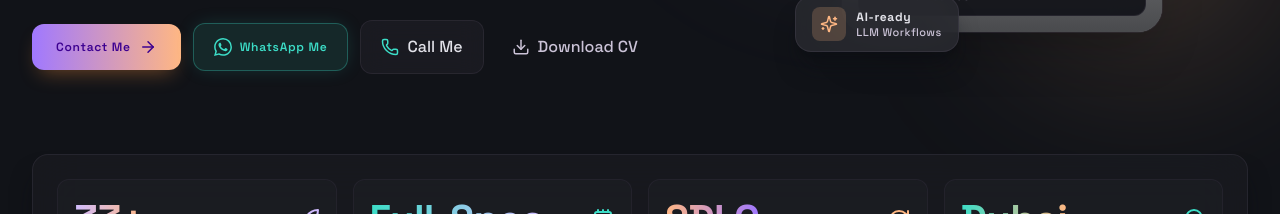
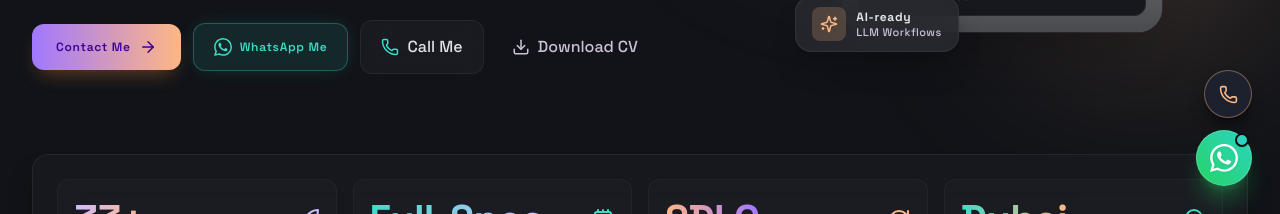
Before and after one commit to lofy-lv/sebin-mathew-portfolio, a Next.js app: page / in a window 1280 px wide. Shown: the part 586-800 px from the top of the page. Built offline with nearby package versions, Linux system fonts and the light colour scheme; grey boxes are pictures that could not be loaded.

Commit message:
feat: add WhatsApp and direct call floating widget across all pages

```diff
--- a/src/app/layout.tsx
+++ b/src/app/layout.tsx
@@ -2,6 +2,7 @@ import type { Metadata } from "next";
 import "./globals.css";
 import { Navbar } from "@/components/layout/Navbar";
 import { Footer } from "@/components/layout/Footer";
+import { FloatingContactWidget } from "@/components/ui/FloatingContactWidget";
 
 export const metadata: Metadata = {
   metadataBase: new URL("https://sebinmathew.com"),
@@ -56,6 +57,7 @@ export default function RootLayout({
         <Navbar />
         <div className="flex-1 pt-20">{children}</div>
         <Footer />
+        <FloatingContactWidget />
       </body>
     </html>
   );
--- /dev/null
+++ b/src/components/ui/FloatingContactWidget.tsx
@@ -0,0 +1,79 @@
+"use client";
+
+import React, { useState, useEffect } from "react";
+import { siteConfig } from "@/data/site-config";
+import { Icons } from "@/components/ui/Icons";
+
+export function FloatingContactWidget() {
+  const [mounted, setMounted] = useState(false);
+
+  useEffect(() => {
+    setMounted(true);
+  }, []);
+
+  if (!mounted) return null;
+
+  return (
+    <aside
+      aria-label="Quick Contact Floating Actions"
+      className="fixed bottom-5 right-5 sm:bottom-7 sm:right-7 z-50 flex flex-col items-end gap-3 pointer-events-auto"
+    >
+      {/* 1. Direct Call Action Button */}
+      <div className="relative group flex items-center">
+        {/* Tooltip (Desktop) */}
+        <div
+          role="tooltip"
+          className="pointer-events-none absolute right-full mr-3 px-3 py-1.5 rounded-xl bg-[#1D2330]/95 backdrop-blur-xl border border-outline-variant/30 text-on-surface text-xs font-label-md font-semibold whitespace-nowrap opacity-0 -translate-x-2 group-hover:opacity-100 group-hover:translate-x-0 transition-all duration-200 shadow-xl hidden sm:flex items-center gap-1.5"
+        >
+          <span className="w-1.5 h-1.5 rounded-full bg-secondary"></span>
+          <span>Call: {siteConfig.contact.phone}</span>
+        </div>
+
+        {/* Call Link */}
+        <a
+          href={siteConfig.contact.phoneHref}
+          aria-label={`Call Sebin Mathew in UAE at ${siteConfig.contact.phone}`}
+          className="w-12 h-12 rounded-full bg-[#1D2330]/90 backdrop-blur-md border border-secondary/40 text-secondary hover:text-white hover:bg-secondary/20 hover:border-secondary hover:scale-105 active:scale-95 transition-all duration-300 flex items-center justify-center shadow-lg shadow-black/50 group focus:outline-none focus:ring-2 focus:ring-secondary focus:ring-offset-2 focus:ring-offset-surface"
+        >
+          <Icons.Phone size={19} className="transition-transform group-hover:rotate-12" />
+        </a>
+      </div>
+
+      {/* 2. WhatsApp Action Button */}
+      <div className="relative group flex items-center">
+        {/* Tooltip (Desktop) */}
+        <div
+          role="tooltip"
+          className="pointer-events-none absolute right-full mr-3 px-3 py-1.5 rounded-xl bg-[#1D2330]/95 backdrop-blur-xl border border-tertiary/30 text-on-surface text-xs font-label-md font-semibold whitespace-nowrap opacity-0 -translate-x-2 group-hover:opacity-100 group-hover:translate-x-0 transition-all duration-200 shadow-xl hidden sm:flex items-center gap-1.5"
+        >
+          <span className="w-1.5 h-1.5 rounded-full bg-tertiary animate-pulse"></span>
+          <span>WhatsApp Quick-Chat</span>
+        </div>
+
+        {/* Subtle Ambient Pulse Ring */}
+        <span
+          className="absolute -inset-1 rounded-full bg-[#25D366] opacity-25 animate-ping pointer-events-none"
+          aria-hidden="true"
+        />
+
+        {/* WhatsApp Link */}
+        <a
+          href={siteConfig.contact.whatsappUrl}
+          target="_blank"
+          rel="noopener noreferrer"
+          aria-label="Chat with Sebin Mathew on WhatsApp"
+          className="relative w-14 h-14 rounded-full bg-gradient-to-tr from-[#25D366] to-[#2DD4BF] text-white shadow-xl shadow-[#25D366]/30 hover:shadow-2xl hover:shadow-[#25D366]/50 hover:scale-110 active:scale-95 transition-all duration-300 flex items-center justify-center border border-white/20 focus:outline-none focus:ring-2 focus:ring-[#2DD4BF] focus:ring-offset-2 focus:ring-offset-surface"
+        >
+          <Icons.WhatsApp size={28} className="drop-shadow-sm transition-transform group-hover:scale-110" />
+
+          {/* Online / Active Badge Indicator */}
+          <span
+            className="absolute top-0.5 right-0.5 w-3.5 h-3.5 rounded-full bg-[#2DD4BF] border-2 border-[#0B0D12] shadow-sm"
+            title="Available in UAE"
+            aria-hidden="true"
+          />
+        </a>
+      </div>
+    </aside>
+  );
+}
```
